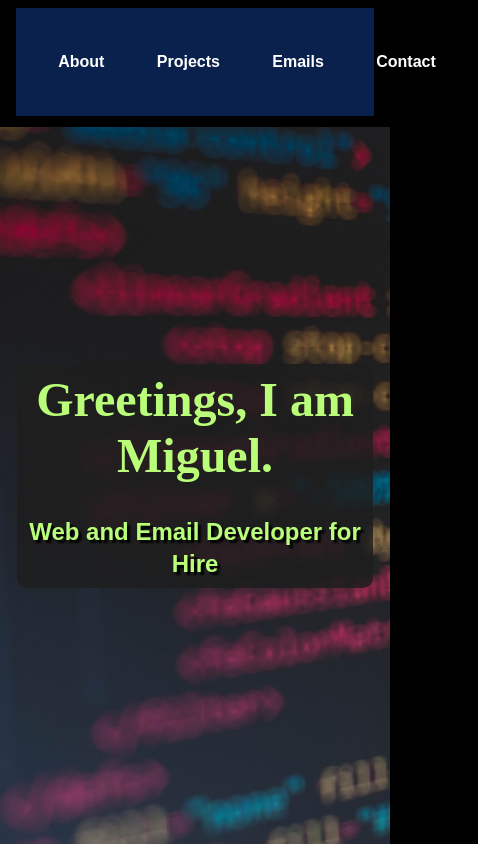
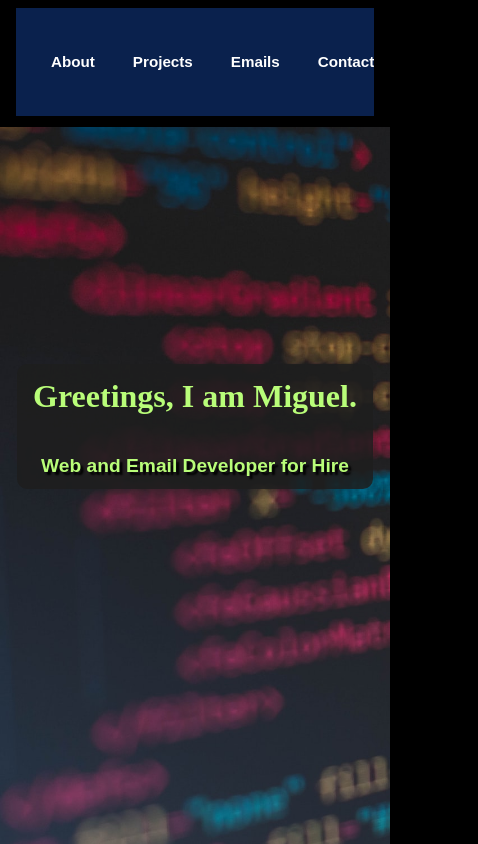
Before and after one commit to samouchka1/React-Portfolio, a React (Create React App) app: page / in a window 390 px wide. Shown: the top 844 px of the page, 478 px wide, since content can reach past the window. Built offline with nearby package versions, Linux system fonts and the light colour scheme; a web font is replaced by a local one.

Commit message:
update for mobile

```diff
--- a/src/About.js
+++ b/src/About.js
@@ -14,7 +14,7 @@ const aboutContentAreaStyle = {
     height: {
         md: 620,
         sm: 1160,
-        xs: 1300
+        xs: 1520
     },
     fontSize: '1.3rem',
     fontFamily: 'sans-serif',
@@ -194,7 +194,7 @@ const About = () => {
                             </Typography>
                         </Box>
                         <Typography sx={aboutContentTextStyle}>
-                            <Typography sx={{fontSize: '1.6rem', fontWeight: '600'}}>SKILLS</Typography><br/>
+                            <Typography sx={{fontSize: '1.5rem', fontWeight: '600'}}>SKILLS</Typography><br/>
                             <Grid container sx={skillsGridStyle} xs={8} md={12}>
                                 <Grid item>
                                     <Box component="img"
--- a/src/NavBar.js
+++ b/src/NavBar.js
@@ -49,8 +49,8 @@ const navBar = {
   backgroundColor : 'primary',
   width: '100%',
   margin: {
-    md: '1rem 0 1rem 0',
-    xs: '.5rem 0 .5rem 0'
+    md: '1rem auto',
+    xs: '.5rem auto'
   }
 }
 
@@ -59,7 +59,7 @@ const navLinks = {
   // textDecoration: 'none',
   color: 'white',
   fontSize : {
-    xs: '1rem',
+    xs: '.95rem',
     md: '1.3rem'
   }
 }
@@ -67,7 +67,7 @@ const navLinks = {
 const navLinksBorder = {
   padding: {
     md: '2.2rem .5rem',
-    xs: '2.4rem .45rem'
+    xs: '2.4rem 0'
   },
   border: 'solid rgba(0, 0, 0, 0) 3px',
     '&:hover': {
--- a/src/Welcome.js
+++ b/src/Welcome.js
@@ -35,6 +35,10 @@ const welcomeTextAreaStyle = {
 const welcomeTextStyle = {
     fontFamily: 'Monda',
     fontWeight: '600',
+    fontSize: {
+        md: '3rem',
+        xs: '2rem'
+    },
     color: 'rgb(185, 253, 121)',
     caretColor: 'transparent'
 }
@@ -42,6 +46,10 @@ const welcomeTextStyle = {
 const welcomeSubTextStyle = {
     paddingTop: '2rem',
     fontWeight: '600',
+    fontSize : {
+        md: '1.5rem',
+        xs: '1.2rem'
+    },
     textShadow: 'black 3px 3px 2px'
 }
 
@@ -52,12 +60,9 @@ const Welcome = () => {
             maxWidth={false}
         >
             <Box sx={welcomeTextAreaStyle}>
-                <Typography
-                    variant="h3"
-                    sx={welcomeTextStyle}
-                >
+                <Typography sx={welcomeTextStyle}>
                     Greetings, I am Miguel.<br />
-                    <Typography variant="h5" sx={welcomeSubTextStyle}>
+                    <Typography sx={welcomeSubTextStyle}>
                         Web and Email Developer for Hire
                     </Typography>
                 </Typography>
```
